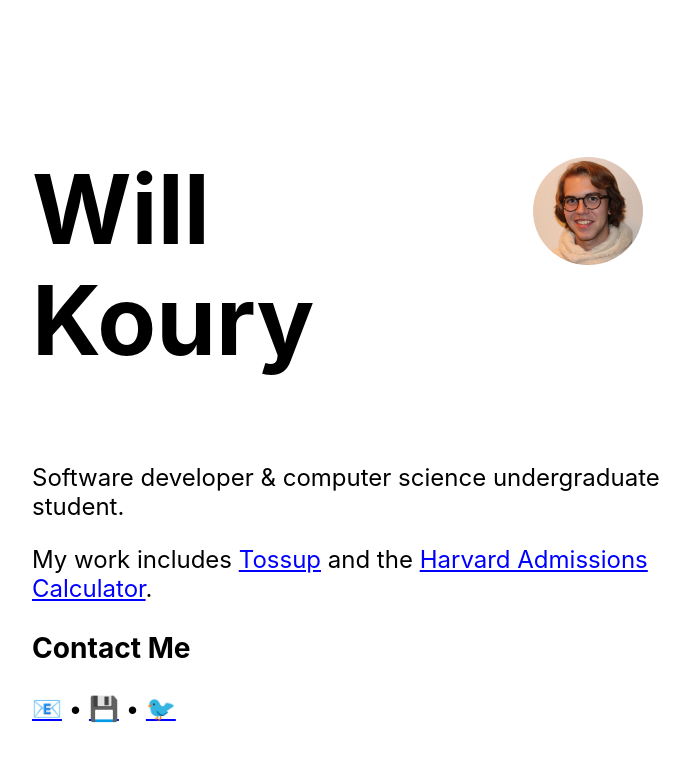
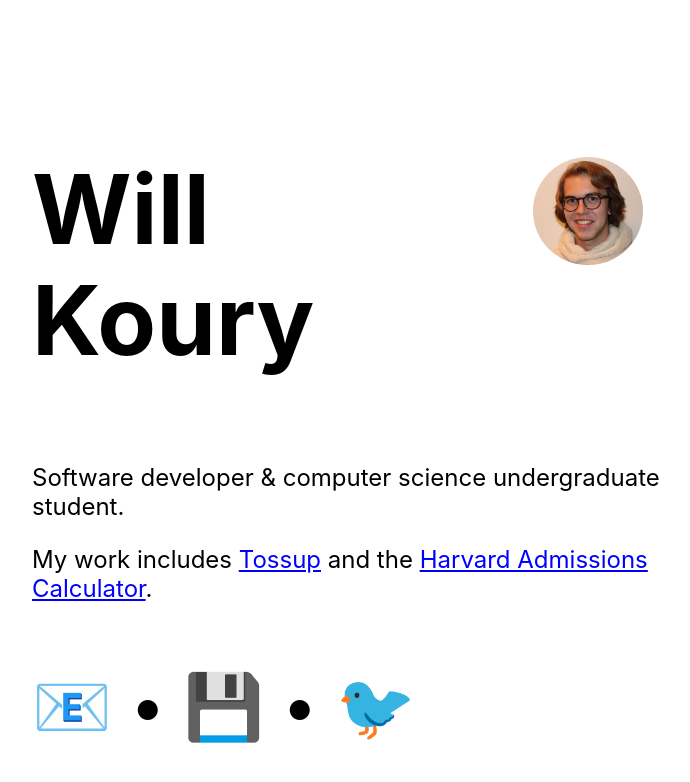
Before and after one commit to wkoury/wkoury.com, a Next.js app: page / in a window 1280 px wide. Shown: the top 782 px of the page, without its empty margins (258-948 px from the left). Built offline with nearby package versions, Linux system fonts and the light colour scheme.

Commit message:
Gets rid of link styling for the emojis

```diff
--- a/pages/index.js
+++ b/pages/index.js
@@ -32,7 +32,7 @@ export default function Index() {
             the <a href="https://wkoury.github.io/harvard-admissions/" rel="noopener noreferrer" target="_blank">Harvard
             Admissions Calculator</a>.
         </p>
-        <h3>Contact Me</h3>
+        <div className={styles.contact}>
           <span>
             <a href="mailto:wkoury@hey.com">📧</a>
             {" • "}
@@ -40,6 +40,7 @@ export default function Index() {
             {" • "}
             <a href="https://twitter.com/will_koury" rel="noopener noreferrer" target="_blank">🐦</a>
           </span>
+        </div>
       </main>
     </div>
   );
--- a/styles/Home.module.css
+++ b/styles/Home.module.css
@@ -37,6 +37,16 @@
   border-radius: 50%;
 }
 
+.contact {
+  padding-top: 40px;
+  font-size: 4rem;
+  text-decoration: none;
+}
+
+.contact a, .contact a:visited {
+  text-decoration: none;
+}
+
 @media all and (max-width: 1000px) {
   .main {
     width: 90%;
```
Lines whose indentation alone changed are shown as unchanged.
